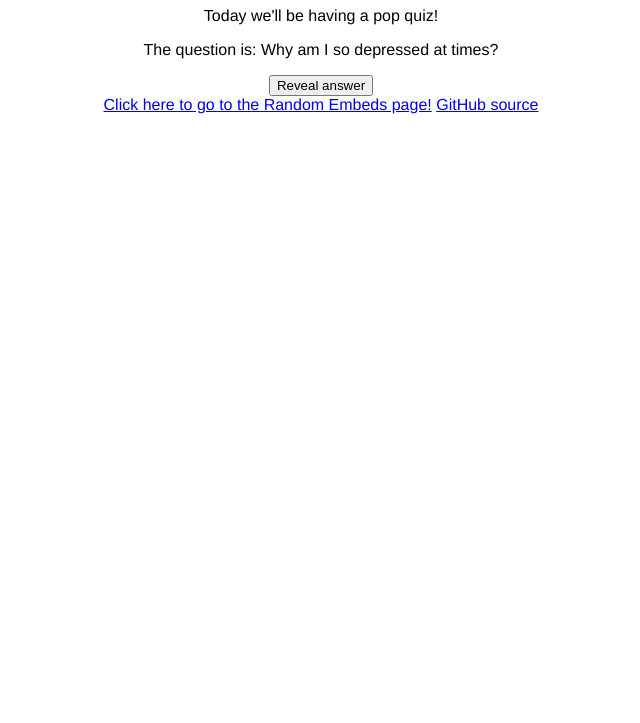
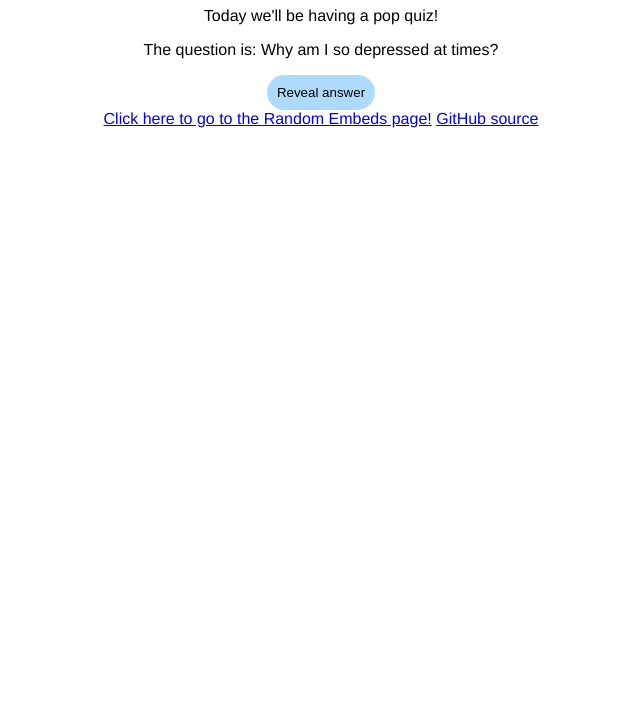
Before and after one commit to Sulfrix/sulfrix.github.io, a plain HTML site: page index.html in a window 1280 px wide. Shown: the part 77-800 px from the top of the page, without its empty margins (329-969 px from the left). Drawn offline with Linux system fonts and the light colour scheme.

Commit message:
Update oof.css

```diff
--- a/oof.css
+++ b/oof.css
@@ -4,3 +4,9 @@ html {
 	 font-family: "Helvetica Neue",Helvetica,Arial,sans-serif;
 	 text-align: center;
 }
+button {
+	background: #afdaff;
+    	border: #56a7ef;
+    	padding: 10px;
+    	border-radius: 20px;
+}
```
